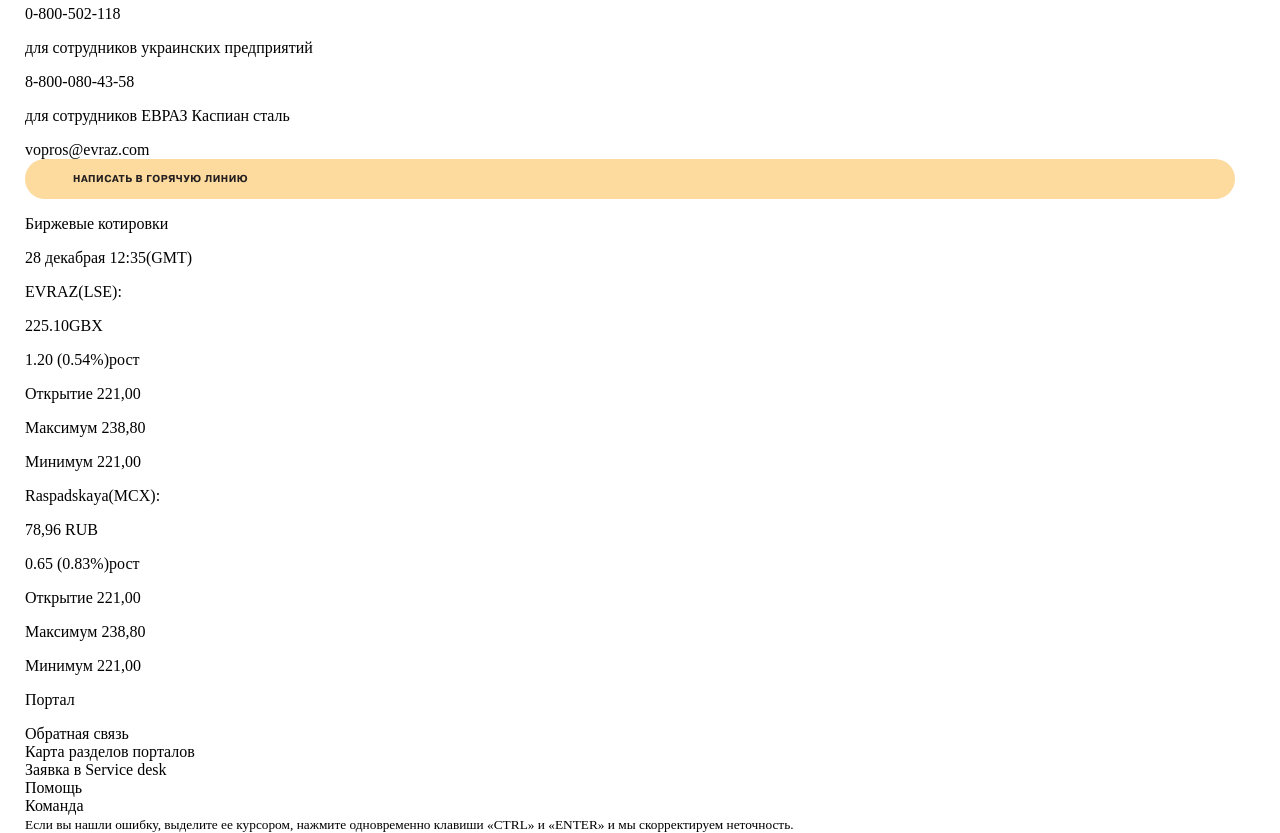
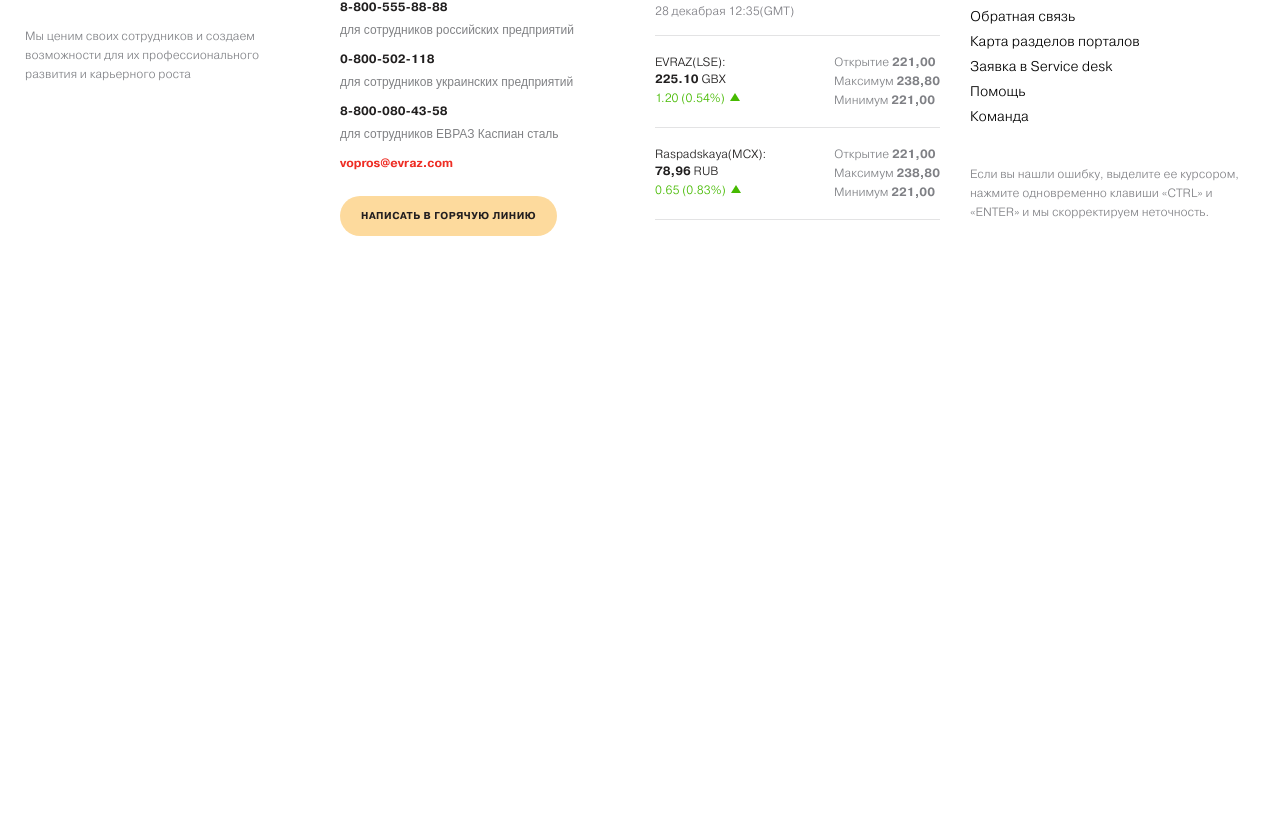
Before and after one commit to Surho/test-task, a website: page index.html in a window 1280 px wide. Shown: the part 1103-1936 px from the top of the page. After the commit the page ends 1381 px from the top, so only its background shows below. Drawn offline with Linux system fonts and the light colour scheme; files whose address does not match are found by name.

Commit message:
10h progress

```diff
--- a/css/style.css
+++ b/css/style.css
@@ -101,7 +101,7 @@
 		vertical-align: middle;
 		margin-right: 42px;
 		padding-left: 41px;
-		font-family: "Pragmatica-light";
+		font-family: "Pragmatica-light", "Arial", sans-serif;;
 		font-size: 14px;
 		line-height: 25px;
 		letter-spacing: 0.05em;
@@ -153,7 +153,7 @@
 		padding: 18px 16px 18px 16px;
 		border-radius: 50%;
 		background-color: #e3e3e4;
-		font-family: "Pragmatica-bold";
+		font-family: "Pragmatica-bold", "Arial", sans-serif;;
 		font-weight: bold;
 		font-size: 24px;
 		line-height: 29px;
@@ -231,14 +231,14 @@
 		vertical-align: middle;
 		margin: 0;
 		padding: 0;
-		font-family: "Pragmatica-light";
+		font-family: "Pragmatica-light", "Arial", sans-serif;;
 		font-size: 14px;
 		line-height: 17px;
 	}
 
 	.nav {
 		padding-bottom: 35px;
-		font-family: "Pragmatica-medium";
+		font-family: "Pragmatica-medium", "Arial", sans-serif;;
 		font-size: 12px;
 		line-height: 14px;
 		letter-spacing: 0.05em;
@@ -337,7 +337,7 @@
 
 	.promo__description-small {
 		margin-bottom: 13px;
-		font-family: "Pragmatica-book";
+		font-family: "Pragmatica-book", "Arial", sans-serif;;
 		font-size: 14px;
 		line-height: 20px;
 		text-transform: uppercase;
@@ -346,7 +346,7 @@
 
 	.promo__title {
 		width: 240px;
-		font-family: "Pragmatica-bold";
+		font-family: "Pragmatica-bold", "Arial", sans-serif;;
 		font-size: 16px;
 		line-height: 20px;
 		color: #231f20;
@@ -354,7 +354,7 @@
 
 	.promo__author {
 		max-width: 460px;
-		font-family: "Pragmatica-light";
+		font-family: "Pragmatica-light", "Arial", sans-serif;;
 		font-size: 26px;
 		line-height: 31px;
 		font-style: normal;
@@ -363,7 +363,7 @@
 
 	.promo__text {
 		width: 462px;
-		font-family: "Pragmatica-book";
+		font-family: "Pragmatica-book", "Arial", sans-serif;;
 		font-size: 14px;
 		line-height: 22px;
 		color: #1f1f1f;
@@ -372,7 +372,7 @@
 	.promo__position {
 		display: block;
 		width: 220px;
-		font-family: "Pragmatica-light";
+		font-family: "Pragmatica-light", "Arial", sans-serif;;
 		font-size: 12px;
 		line-height: 14px;
 		color: #7f8085;
@@ -392,14 +392,14 @@
 
 	.user-news__item time {
 		margin-bottom: 12px;
-		font-family: "Pragmatica-light";
+		font-family: "Pragmatica-light", "Arial", sans-serif;;
 		font-size: 12px;
 		line-height: 14px;
 		color: #231f20;
 	}
 
 	.user-news small {
-		font-family: "Pragmatica-light";
+		font-family: "Pragmatica-light", "Arial", sans-serif;;
 		font-size: 12px;
 		line-height: 14px;
 		color: #7f8085;
@@ -407,7 +407,7 @@
 
 	.user-news__text {
 		width: 240px;
-		font-family: "Pragmatica-book";
+		font-family: "Pragmatica-book", "Arial", sans-serif;;
 		font-size: 13px;
 		line-height: 18px;
 		color: #1f1f1f;
@@ -531,6 +531,7 @@
 
 	.news {
 		margin-top: -82px;
+		margin-bottom: 60px;
 	}
 
 	.news__line {
@@ -545,7 +546,7 @@
 		width: 195px;
 		margin-left: 11px;
 		margin-bottom: 17px;
-		font-family: "Pragmatica-book";
+		font-family: "Pragmatica-book", "Arial", sans-serif;;
 		font-size: 13px;
 		line-height: 18px;
 	}
@@ -553,7 +554,7 @@
 	.news time {
 		width: 195px;
 		margin-left: 11px;
-		font-family: "Pragmatica-light";
+		font-family: "Pragmatica-light", "Arial", sans-serif;;
 		font-size: 12px;
 		line-height: 14px;
 		color: #7f8085;
@@ -595,7 +596,7 @@
 		padding-right: 7px;
 		left: 11px;
 		bottom: -11px;
-		font-family: "Pragmatica-black";
+		font-family: "Pragmatica-black", "Arial", sans-serif;;
 		font-size: 13px;
 		line-height: 19px;
 		color: #ffffff;
@@ -630,7 +631,7 @@
 		padding-right: 26px;
 		margin-right: 20px;
 		border-radius: 25px;
-		font-family: "Pragmatica-bold";
+		font-family: "Pragmatica-bold", "Arial", sans-serif;;
 	  font-size: 10px;
 		line-height: 10px;
 		color: #231f20;
@@ -652,3 +653,146 @@
 	.news__more a:last-child {
 		margin-right: 0;
 	}
+
+	.footer__wrapper {
+		display: flex;
+		justify-content: space-between;
+		padding-top: 58px;
+		padding-bottom: 42px;
+		border-top: 1px solid #e3e3e4;
+	}
+
+	.quotation__position {
+		display: flex;
+		justify-content: space-between;
+		padding-top: 17px;
+		padding-bottom: 17px;
+		border-top: 1px solid #e3e3e4;
+	}
+
+	.quotation__position p {
+		font-family: "Pragmatica-light", "Arial", sans-serif;;
+		margin: 0;
+		font-size: 12px;
+		line-height: 17px;
+		color: #211f1f;
+	}
+
+	.quotation__position span {
+		font-family: "Pragmatica-bold", "Arial", sans-serif;;
+	}
+
+	.quotation__position:last-child {
+		border-bottom: 1px solid #e3e3e4;
+	}
+
+	.footer__wrapper > * {
+		width: 285px;
+	}
+
+	.footer_quote {
+		margin-top: 36px;
+		font-family: "Pragmatica-light", "Arial", sans-serif;;
+		font-size: 12px;
+		line-height: 19px;
+		color: #7f8085;
+	}
+
+	.hotline__title,
+	.quotation__title,
+	.portal__title {
+		margin: 0;
+		font-family: "Pragmatica-bold", "Arial", sans-serif;;
+		font-size: 14px;
+		line-height: 14px;
+	}
+
+	.hotline__title {
+		margin-bottom: 17px;
+		color: #ee2d24;
+	}
+
+	.quotation__title {
+		margin-bottom: 20px;
+	}
+
+	.portal__title {
+		margin-bottom: 20px;
+	}
+
+	.hotline__phone {
+		display: block;
+		font-family: "Pragmatica-bold", "Arial", sans-serif;;
+		font-size: 12px;
+		line-height: 14px;
+		color: #211f1f;
+	}
+
+	.hotline__small {
+		margin-top: 8px;
+		margin-bottom: 16px;
+		font-family: "Pragmatica-book", "Arial", sans-serif;;
+		font-size: 12px;
+		line-height: 14px;
+		color: #818285;
+	}
+
+	.hotline__email {
+		display: block;
+		margin-bottom: 25px;
+		font-family: "Pragmatica-bold", "Arial", sans-serif;;
+		font-size: 12px;
+		line-height: 14px;
+		color: #ee2d24;
+	}
+
+	.hotline__contact {
+		display: inline-block;
+		vertical-align: top;
+		padding-left: 21px;
+		padding-right: 21px;
+	}
+
+	.quotation time {
+		display: block;
+		margin-bottom: 17px;
+		font-family: "Pragmatica-light", "Arial", sans-serif;;
+		font-size: 12px;
+		line-height: 14px;
+		color: #7f7f85;
+	}
+
+	p.quotation__growth {
+		color: #46ba01;
+	}
+
+	.quotation__growth--arrow-up {
+		display: inline-block;
+		vertical-align: top;
+		margin-left: 5px;
+		font-size: 0;
+		height: 4px;
+		border: 5px solid #46ba01;
+		border-bottom-width: 8px;
+		border-left-color: transparent;
+		border-right-color: transparent;
+		border-top-width: 0;
+	}
+
+	.quotation__points p {
+		color: #7f8085;
+	}
+
+	.portal__list {
+		font-family: "Pragmatica-light", "Arial", sans-serif;;
+		margin-bottom: 35px;
+		font-size: 14px;
+		line-height: 25px;
+	}
+
+	.additional {
+		font-family: "Pragmatica-light", "Arial", sans-serif;;
+		font-size: 12px;
+		line-height: 19px;
+		color: #808185;
+	}
--- a/index.html
+++ b/index.html
@@ -136,6 +136,7 @@
 	</main>
 	<footer class="footer">
 		<div class="container">
+			<div class="footer__wrapper">
 				<section class="footer__company">
 					<a class="footer__logo" href="#"><img src="img/main-logo.png" width="55" height="16"></a>
 					<p class="footer_quote">Мы ценим своих сотрудников и создаем
@@ -145,12 +146,12 @@
 					<p class="hotline__title">Горячая линия</p>
 					<a class="hotline__phone" href="#">8-800-555-88-88</a>
 					<p class="hotline__small">для сотрудников российских предприятий</p>
-				<a "hotline__phone" href="#">0-800-502-118</a>
+					<a class="hotline__phone" href="#">0-800-502-118</a>
 					<p class="hotline__small">для сотрудников украинских предприятий</p>
-				<a "hotline__phone" href="#">8-800-080-43-58</a>
+					<a class="hotline__phone" href="#">8-800-080-43-58</a>
 					<p class="hotline__small">для сотрудников ЕВРАЗ Каспиан сталь</p>
 					<a class="hotline__email" href = "mailto: vopros@evraz.com">vopros@evraz.com</a>
-				<a class="btn hotline_contact">Написать в горячую линию</a>
+					<a class="btn hotline__contact" href="#">Написать в горячую линию</a>
 				</section>
 				<section class="footer__quotation quotation">
 					<div class="quotation__header">
@@ -160,8 +161,8 @@
 					<div class="quotation__position">
 						<div class="quotation__values">
 							<p class="quotation__division"> EVRAZ(LSE):</p>
-						<p class="quotation__price"><span>225.10</span>GBX</p>
-						<p class="quotation__growth">1.20 (0.54%)<span>рост</span></p>
+							<p class="quotation__price"><span>225.10 </span>GBX</p>
+							<p class="quotation__growth">1.20 (0.54%)<span class="quotation__growth--arrow-up">рост</span></p>
 						</div>
 						<div class="quotation__points">
 							<p class="quotation__points-item">Открытие <span>221,00</span></p>
@@ -172,8 +173,8 @@
 					<div class="quotation__position">
 						<div class="quotation__values">
 							<p class="quotation__division">Raspadskaya(MCX):</p>
-						<p class="quotation__price">78,96 <span>RUB</span></p>
-						<p class="quotation__growth">0.65 (0.83%)<span>рост</span></p>
+							<p class="quotation__price"><span>78,96</span> RUB</p>
+							<p class="quotation__growth">0.65 (0.83%)<span class="quotation__growth--arrow-up">рост</span></p>
 						</div>
 						<div class="quotation__points">
 							<p class="quotation__points-item">Открытие <span>221,00</span></p>
@@ -196,6 +197,7 @@
 						неточность.</small>
 				</section>
 			</div>
+		</div>
 	</footer>
 </body>
 </html>
```
Lines whose indentation alone changed are shown as unchanged.
